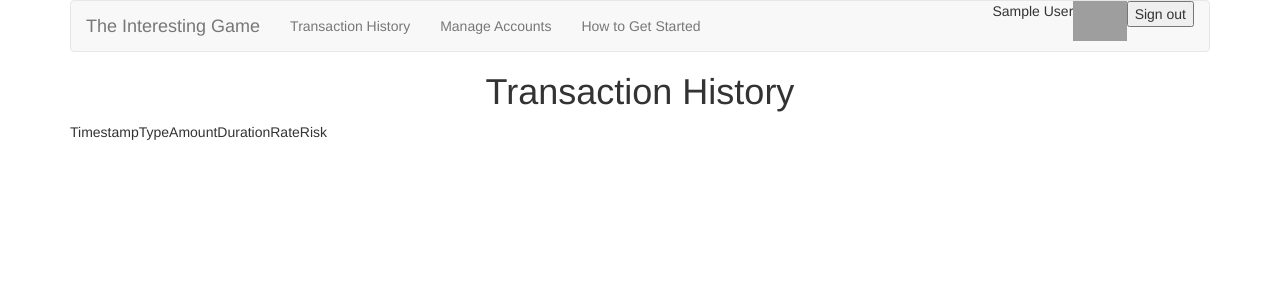
After one commit to wesbasinger/interesting-game, a Flask app: page /transactions in a window 1280 px wide. The commit adds this page. Shown: the top 300 px of the page. Run offline with Flask 2, Linux system fonts and the light colour scheme; the visitor is signed in with stand-in values (Sample User, id 1); data that the repository does not hold is empty; some libraries are stand-ins or nearby versions; grey boxes are pictures that could not be loaded.

Commit message:
Put in the transactions route and hooked up all the view stuff.

```diff
--- a/application.py
+++ b/application.py
@@ -45,6 +45,15 @@ def index():
                       compound_deposit = seed.make_compound_deposit(),
                       horse_racing = seed.make_horse_racing(),
                       cash = interface.get_cash(session["user_id"]))
+
+@app.route("/transactions")
+@login_required
+def transactions():
+
+    return render_template(
+        'transactions.html',
+        transactions = interface.get_transactions(session["user_id"])
+    )
 
 
 @app.route("/login", methods=["GET", "POST"])
--- a/interface.py
+++ b/interface.py
@@ -48,3 +48,15 @@ def get_cash(user_id):
     else:
 
         return user["cash"]
+
+def get_transactions(user_id):
+
+    user = users.find_one({"user_id" : user_id})
+
+    if not user:
+
+        return []
+
+    else:
+
+        return user["transactions"]
--- a/templates/layout.html
+++ b/templates/layout.html
@@ -61,7 +61,7 @@
                     <div class="collapse navbar-collapse" id="navbar">
                         {% if session.user_id %}
                             <ul class="nav navbar-nav">
-                                <li><a href="#">Transaction History</a></li>
+                                <li><a href="{{url_for('transactions')}}">Transaction History</a></li>
                                 <li><a href="#">Manage Accounts</a></li>
                                 <li><a href="#">How to Get Started</a></li>
                             </ul>
--- /dev/null
+++ b/templates/transactions.html
@@ -0,0 +1,34 @@
+{% extends "layout.html" %}
+
+{% block title %}
+    Transactions
+{% endblock %}
+
+{% block main %}
+  <h1>Transaction History</h1>
+
+  <table>
+    <thead>
+      <tr>
+        <td>Timestamp</td>
+        <td>Type</td>
+        <td>Amount</td>
+        <td>Duration</td>
+        <td>Rate</td>
+        <td>Risk</td>
+      <tr>
+    </thead>
+    <tbody>
+      {% for transaction in transactions %}
+        <tr>
+          <td>{{transaction["timestamp"]}}</td>
+          <td>{{transaction["type"]}}</td>
+          <td>{{transaction["amount"]}}</td>
+          <td>{{transaction["duration"]}}</td>
+          <td>{{transaction["rate"]}}</td>
+          <td>{{transaction["risk"]}}</td>
+        </tr>
+      {% endfor %}
+    </tbody>
+  </table>
+{% endblock %}
```
